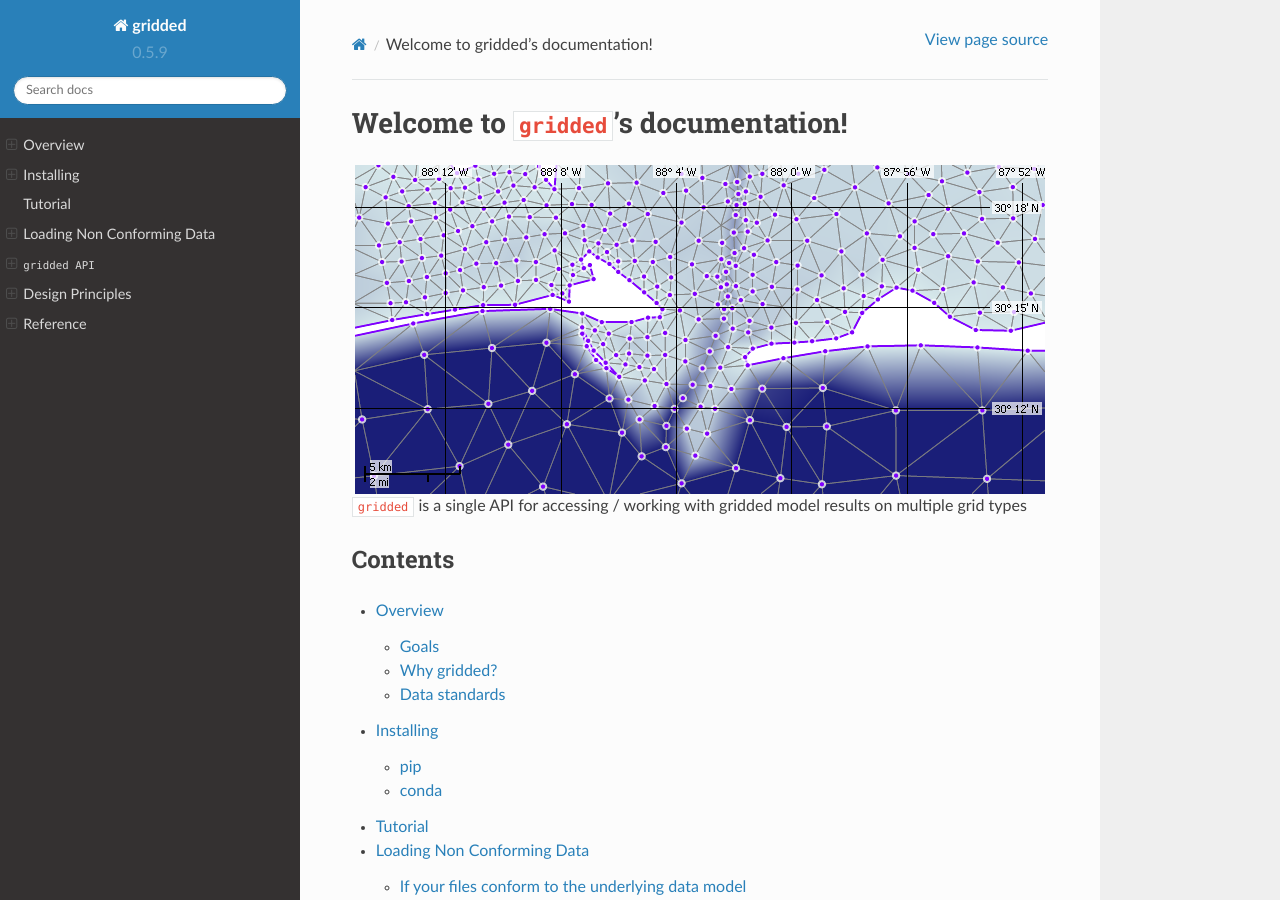
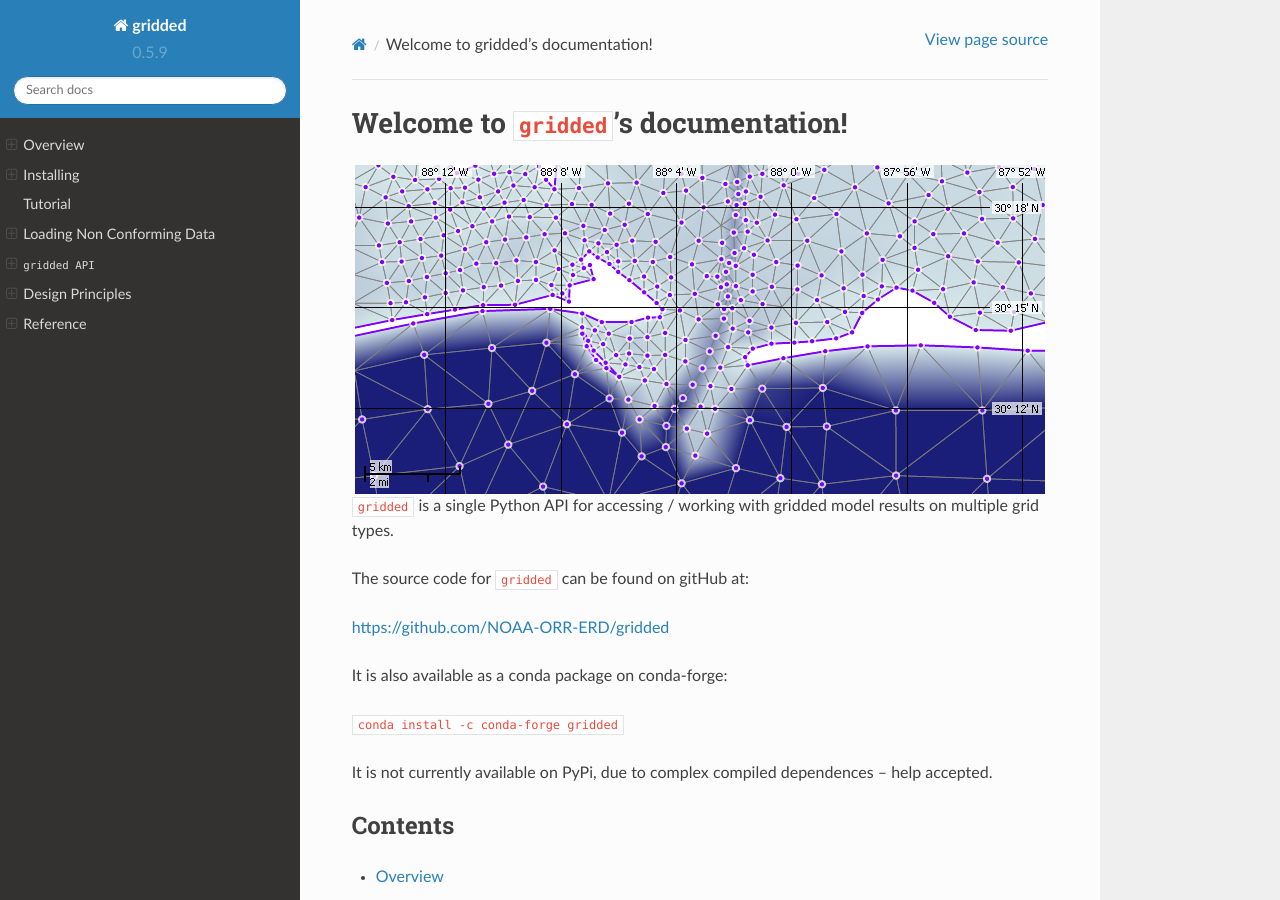
Before and after one commit to NOAA-ORR-ERD/gridded, a Sphinx documentation site: the page built from docs/source/index.rst, in a window 1280 px wide and 900 px high. Built offline with Sphinx 7.4.7 and the Read the Docs theme 2.0.0, drawn with Linux system fonts in a browser that asks for light colours.

Commit message:
a bit more info ion the docs main page

```diff
--- a/docs/source/index.rst
+++ b/docs/source/index.rst
@@ -10,7 +10,17 @@ Welcome to ``gridded``'s documentation!
    :align:   center
 
 
-``gridded`` is a single API for accessing / working with gridded model results on multiple grid types
+``gridded`` is a single Python API for accessing / working with gridded model results on multiple grid types.
+
+The source code for ``gridded`` can be found on gitHub at:
+
+https://github.com/NOAA-ORR-ERD/gridded
+
+It is also available as a conda package on conda-forge:
+
+``conda install -c conda-forge gridded``
+
+It is not currently available on PyPi, due to complex compiled dependences -- help accepted.
 
 
 Contents
```
